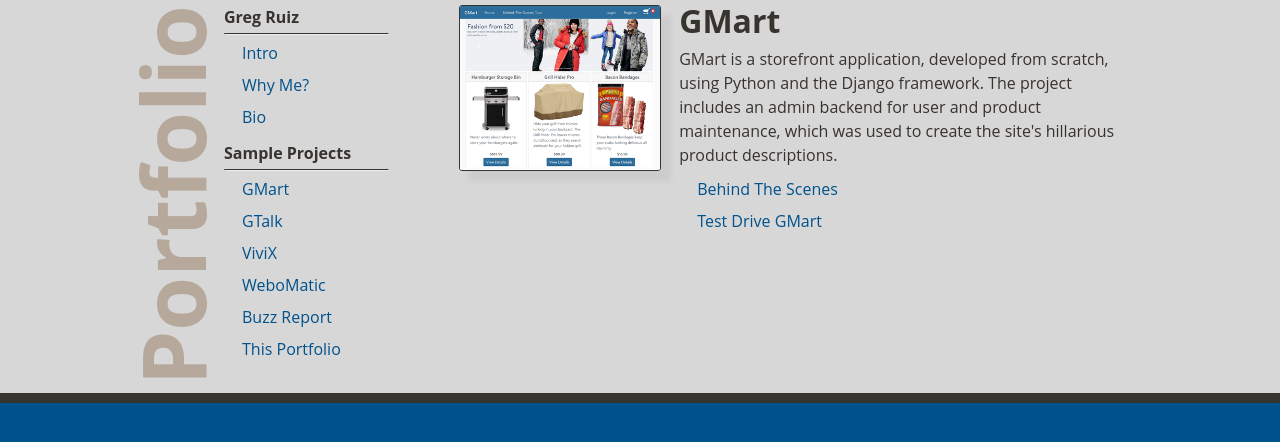
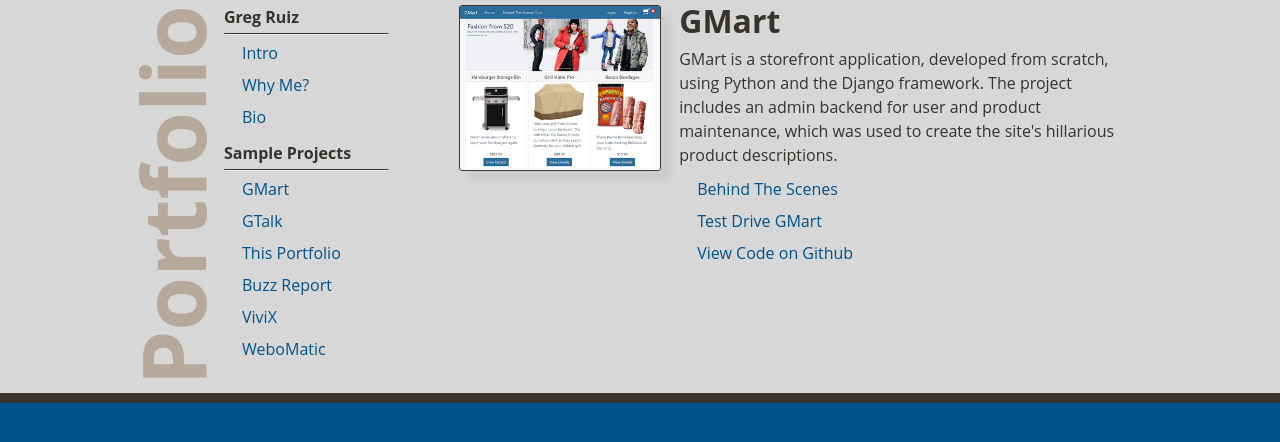
Before and after one commit to GregBoBeg/gregruizportfolio, a Django app: page /project/GMart/ in a window 1280 px wide. Shown: the part 135-577 px from the top of the page. Run offline with Django 3.2, Linux system fonts and the light colour scheme.

Commit message:
Added link to GitHub code.

```diff
--- a/gfolio_app/templates/gfolio_app/base.html
+++ b/gfolio_app/templates/gfolio_app/base.html
@@ -27,10 +27,10 @@
                 <div class="menu-title">Sample Projects</div><hr>
                 <div class="menu-item" ><a href="{% url 'project' 'GMart' %}">GMart</a></div>
                 <div class="menu-item" ><a href="{% url 'project' 'GTalk' %}">GTalk</a></div>
+                <div class="menu-item" ><a href="{% url 'portfolio' %}">This Portfolio</a></div>
+                <div class="menu-item" ><a href="{% url 'project' 'Buzz Report' %}">Buzz Report</a></div>
                 <div class="menu-item" ><a href="{% url 'project' 'ViviX' %}">ViviX</a></div>
                 <div class="menu-item" ><a href="{% url 'project' 'WeboMatic' %}">WeboMatic</a></div>
-                <div class="menu-item" ><a href="{% url 'project' 'Buzz Report' %}">Buzz Report</a></div>
-                <div class="menu-item" ><a href="{% url 'portfolio' %}">This Portfolio</a></div>
             </div>
             <div class="main-content">
             <!-- Body Content - Each webpage's content is inserted here, using the "block content" tag. -->
--- a/gfolio_app/templates/gfolio_app/portfolioBTS.html
+++ b/gfolio_app/templates/gfolio_app/portfolioBTS.html
@@ -18,3 +18,4 @@
 <p>
     And finally, the site has a simple, clean design, with a masculine color scheme for a bold presence.
 </p>
+<p class="link-list"><a class="menu-item" href="https://github.com/GregBoBeg/gregruizportfolio/" target=" ">View Code on Github</a></p>
--- a/gfolio_app/templates/gfolio_app/project-gmart.html
+++ b/gfolio_app/templates/gfolio_app/project-gmart.html
@@ -8,3 +8,4 @@
 </p>
 <p class="link-list"><a class="menu-item" href="http://gmart.us-west-2.elasticbeanstalk.com/about/" target=" " id="BTSButton">Behind The Scenes</a></p>
 <p class="link-list"><a class="menu-item" href="http://gmart.us-west-2.elasticbeanstalk.com" target=" " id="TDButton">Test Drive {{ projectName }}</a></p>
+<p class="link-list"><a class="menu-item" href="https://github.com/GregBoBeg/GMart/" target=" " id="TDButton">View Code on Github</a></p>
--- a/gfolio_app/templates/gfolio_app/project-gtalk.html
+++ b/gfolio_app/templates/gfolio_app/project-gtalk.html
@@ -6,3 +6,4 @@
 </p>
 <p class="link-list"><a class="menu-item" href="https://gtalk.herokuapp.com/about.html" target=" " id="BTSButton">Behind The Scenes</a></p>
 <p class="link-list"><a class="menu-item" href="https://gtalk.herokuapp.com/" target=" " id="TDButton">Test Drive {{ projectName }}</a></p>
+<p class="link-list"><a class="menu-item" href="https://github.com/GregBoBeg/GTalk/" target=" ">View Code on Github</a></p>
```
